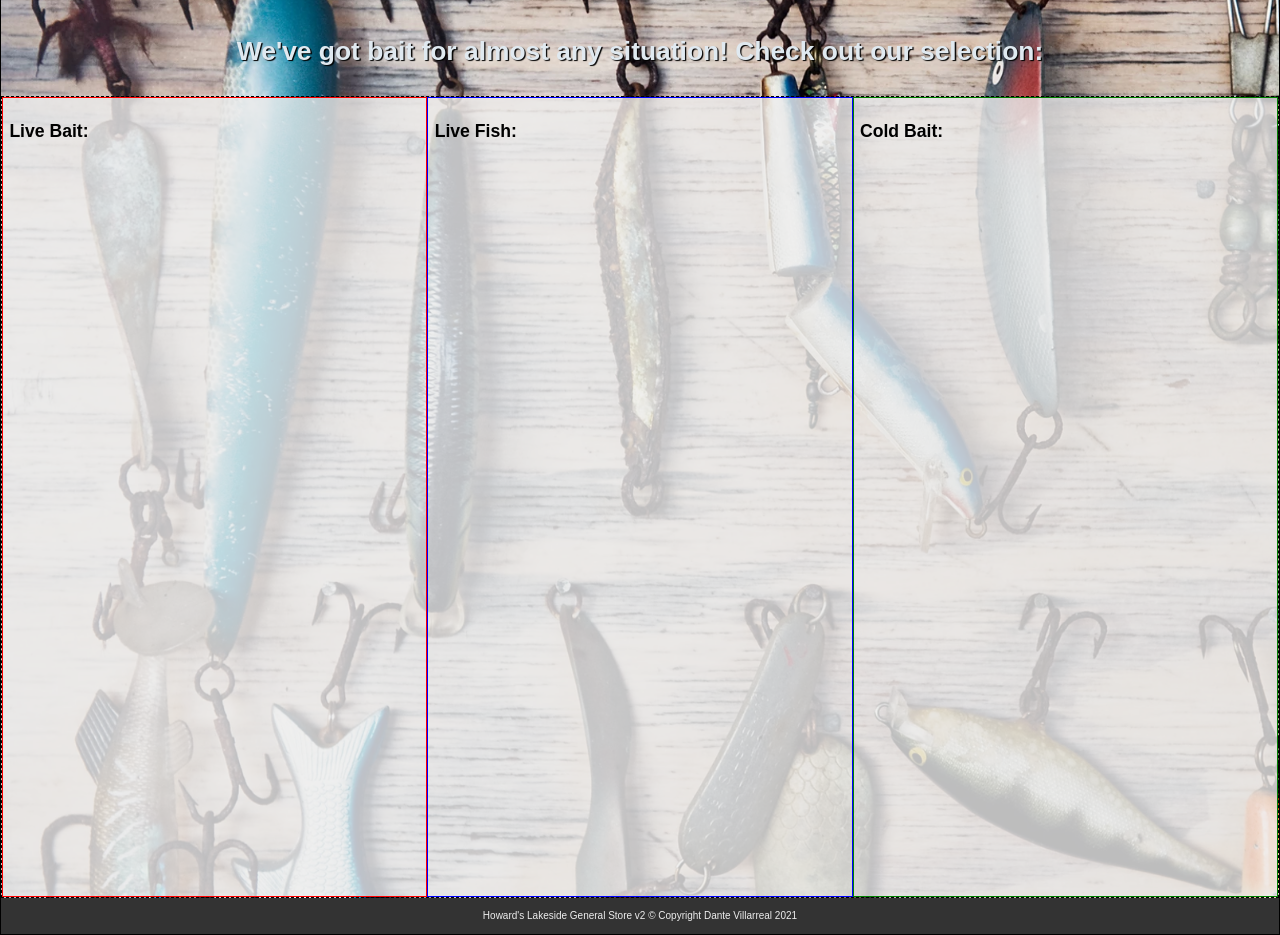
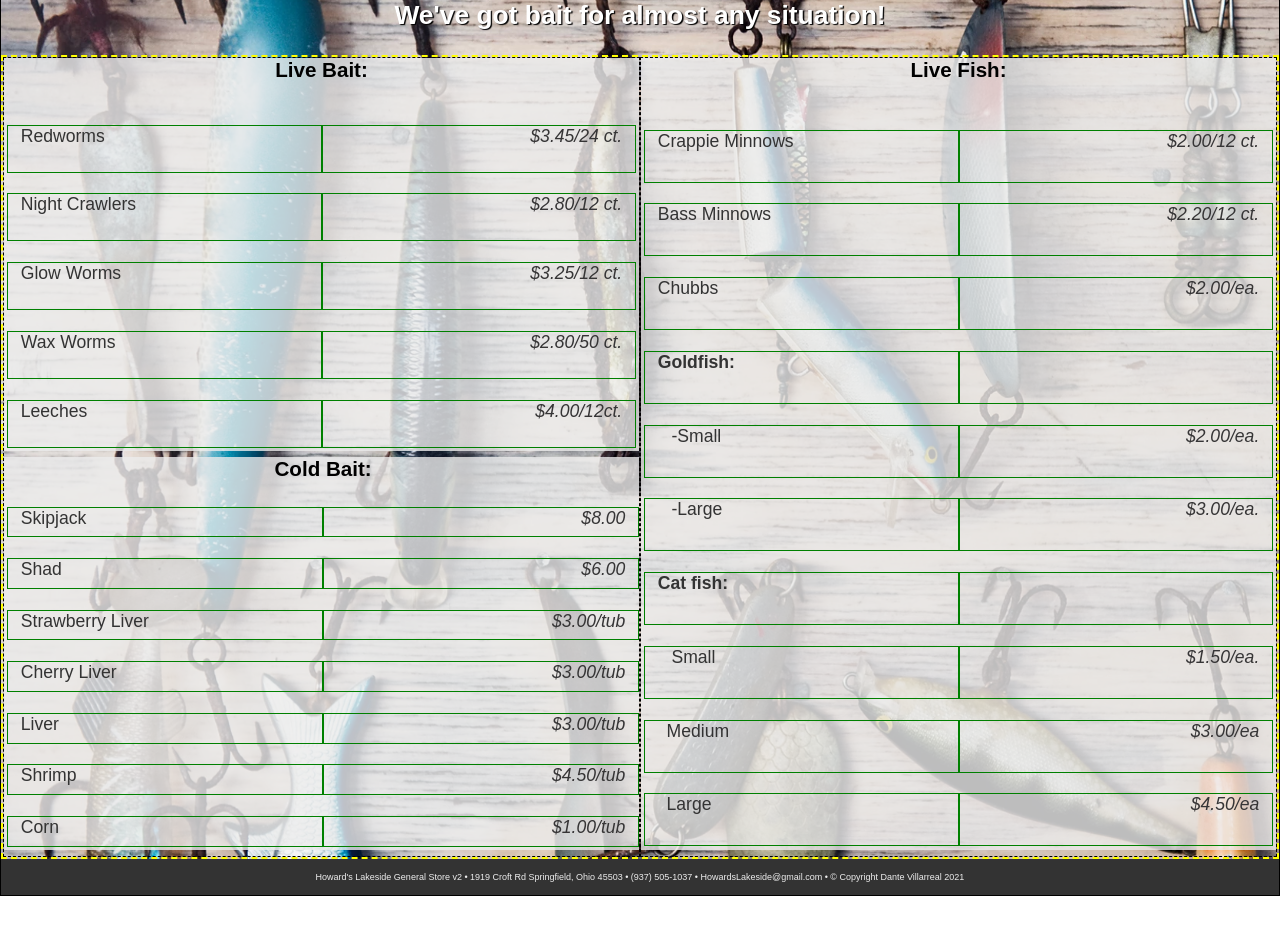
Before and after one commit to Dante-Vil/LiveBaitShop, a plain HTML site: page bait.html in a window 1280 px wide. Shown: the part 134-1069 px from the top of the page. After the commit the page ends 1030 px from the top, so only its background shows below. Drawn offline with Linux system fonts and the light colour scheme; files whose address does not match are found by name.

Commit message:
Bait page done

```diff
--- a/bait.html
+++ b/bait.html
@@ -17,21 +17,69 @@
       <div class="header-image-container"><a class="header-img-link" href="index.html"><img class="header-img" src="fishlogo.webp" alt="Fish Logo"></a></div>
       <h1>Welcome to Howard's Lakeside General Store!</h1>
       <div class="words">
-        <h2>We've got bait for almost any situation! Check out our selection:</h2>
+        <h2>We've got bait for almost any situation!</h2>
       </div>
-      <div class="bait-container">
-        <div class="live-bait">
-          <h4>Live Bait:</h4>
+      <div class="main-bait-container">
+        <div class="bait-container">
+          <div class="live-bait">
+            <h3 class="bait-labels">Live Bait:</h3>
+            <p class="bait-names">Redworms </p>
+            <p class="bait-prices">$3.45/24 ct.</p>
+            <p class="bait-names">Night Crawlers</p>
+            <p class="bait-prices">$2.80/12 ct.</p>
+            <p class="bait-names">Glow Worms</p>
+            <p class="bait-prices">$3.25/12 ct.</p>
+            <p class="bait-names">Wax Worms</p>
+            <p class="bait-prices">$2.80/50 ct.</p>
+            <p class="bait-names">Leeches</p>
+            <p class="bait-prices">$4.00/12ct.</p>
+          </div>
+          <div class="cold-bait">
+            <h3 class="bait-labels">Cold Bait:</h3>
+            <p class="bait-names">Skipjack</p>
+            <p class="bait-prices">$8.00</p>
+            <p class="bait-names">Shad</p>
+            <p class="bait-prices">$6.00</p>
+            <p class="bait-names">Strawberry Liver</p>
+            <p class="bait-prices">$3.00/tub</p>
+            <p class="bait-names">Cherry Liver</p>
+            <p class="bait-prices">$3.00/tub</p>
+            <p class="bait-names">Liver</p>
+            <p class="bait-prices">$3.00/tub</p>
+            <p class="bait-names">Shrimp</p>
+            <p class="bait-prices">$4.50/tub</p>
+            <p class="bait-names">Corn</p>
+            <p class="bait-prices">$1.00/tub</p>
+          </div>
         </div>
-        <div class="live-fish">
-          <h4>Live Fish:</h4>
-        </div>
-        <div class="cold-bait">
-          <h4>Cold Bait:</h4>
+        <div class="bait-container2">
+          <div class="live-fish">
+            <h3 class="bait-labels">Live Fish:</h3>
+            <p class="bait-names">Crappie Minnows</p>
+            <p class="bait-prices">$2.00/12 ct.</p>
+            <p class="bait-names">Bass Minnows</p>
+            <p class="bait-prices">$2.20/12 ct.</p>
+            <p class="bait-names">Chubbs</p>
+            <p class="bait-prices">$2.00/ea.</p>
+            <p class="bait-names"><strong>Goldfish:</strong></p>
+            <p class="bait-prices"> </p>
+            <p class="bait-names">&ensp; -Small</p>
+            <p class="bait-prices">$2.00/ea.</p>
+            <p class="bait-names">&ensp; -Large</p>
+            <p class="bait-prices">$3.00/ea.</p>
+            <p class="bait-names"><strong>Cat fish:</strong></p>
+            <p class="bait-prices"> </p>
+            <p class="bait-names">&ensp; Small</p>
+            <p class="bait-prices">$1.50/ea.</p>
+            <p class="bait-names">&ensp;Medium</p>
+            <p class="bait-prices">$3.00/ea</p>
+            <p class="bait-names">&ensp;Large</p>
+            <p class="bait-prices">$4.50/ea</p>
+          </div>
         </div>
       </div>
       <footer>
-        Howard's Lakeside General Store v2 &copy; Copyright Dante Villarreal 2021
+        Howard's Lakeside General Store v2 &bullet; 1919 Croft Rd Springfield, Ohio 45503 &bullet; (937) 505-1037 &bullet; HowardsLakeside@gmail.com &bullet; &copy; Copyright Dante Villarreal 2021
       </footer>
     </div>
   </body>
--- a/style.css
+++ b/style.css
@@ -69,32 +69,59 @@ body {
   padding: 2%;
 }
 
-.bait-container {
+.main-bait-container {
   display: flex;
-  border: 1px dashed black;
+  border: 2px dashed yellow;
   min-height: 100vh;
 }
 
+.bait-container {
+  flex: 1;
+  display: flex;
+  border: 1px dashed black;
+  /*min-height: 100vh; */
+  flex-flow: column;
+}
+
 .live-bait {
-  border: 1px solid red;
+  flex: 0.5;
+  background-color: rgba(237, 237, 237, 0.8);
+  padding-left: 0.5%;
+  padding-right: 0.5%;
+  height: 100%;
+  display: flex;
+  flex-flow: row wrap;
+  margin-bottom: 1%;
+}
+
+.cold-bait {
+  flex: 0.5;
+  background-color: rgba(237, 237, 237, 0.8);
+  padding-left: 0.5%;
+  height: 100%;
+  display: flex;
+  flex-flow: row wrap;
+  margin-bottom: 1%;
+}
+
+.bait-container2 {
+  flex: 1;
+  display: flex;
+  border: 1px dashed black;
+  padding-bottom: 0.52%;
+}
+
+.live-fish {
+  /*border: 1px solid blue;*/
   flex: 1;
   background-color: rgba(237, 237, 237, 0.8);
   padding-left: 0.5%;
+  padding-right: 0.5%;
+  height: 100%;
+  display: flex;
+  flex-flow: row wrap;
 }
 
-.live-fish {
-  border: 1px solid blue;
-  flex: 1;
-  background-color: rgba(237, 237, 237, 0.8);
-  padding-left: 0.5%;
-}
-
-.cold-bait {
-  border: 1px solid green;
-  flex: 1;
-  background-color: rgba(237, 237, 237, 0.8);
-  padding-left: 0.5%;
-}
 
 /******* Nav Styles *******/
 
@@ -137,17 +164,26 @@ h1 {
   color: rgb(3, 223, 3);
   text-align: center;
   text-shadow: 2px 2px 1px rgb(2, 90, 2);
+  margin-bottom: 0;
 }
 
 h2 {
   text-align: center;
-  color: #e0e9f0;
+  color: white;
   text-shadow: 1.3px 1.3px 1px black;
+  margin-top: 1%;
 }
 
 h3 {
   text-align: center;
-  margin-bottom: 2%;
+  margin-bottom: 0;
+}
+
+.bait-labels {
+  flex: 100%;
+  margin-bottom: 0;
+  margin-top: 0;
+  padding: 0;
 }
 
 /******* Paragraph Styles *******/
@@ -155,12 +191,29 @@ h3 {
 p {
   text-align: center;
   color: #333333;
+  margin-bottom: 0.5%;
 }
 
 .facewords {
   font-size: small;
   margin-top: 0;
   padding-top: 0;
+}
+
+.bait-names {
+  text-align: left;
+  border: 1px solid green;
+  flex: 2 40%;
+  padding-left: 2%;
+}
+
+.bait-prices {
+  flex: 2 40%;
+  text-align: right;
+  border: 1px solid green;
+  font-style: italic;
+  color: #363536;
+  padding-right: 2%;
 }
 
 /******* Image Styles /*******/
@@ -190,11 +243,11 @@ p {
 }
 
 .facebook-button {
-  margin-top: 1%;
+  margin-top: 4%;
   align-self: center;
   padding: 5%;
   padding-left: 2%;
-  padding-right: .3%;
+  padding-right: .7%;
   font-family: 'Roboto', sans-serif;
   text-transform: uppercase;
   letter-spacing: 2.25px;
@@ -223,6 +276,7 @@ p {
 }
 
 .facebook-button:active {
+  background-color: #1d74f4;
   transform: scale(0.95);
   transition: 0.1s;
 }
@@ -230,8 +284,9 @@ p {
 /******** Footer Styles *******/
 
 footer {
-  padding: 1%;
-  font-size: x-small;
+  padding-top: 1%;
+  padding-bottom: 1%;
+  font-size: xx-small;
   text-align: center;
   color: #eeeeee;
   background-color: #333333;
```
